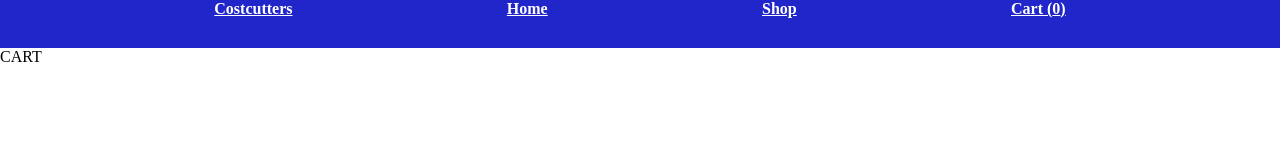
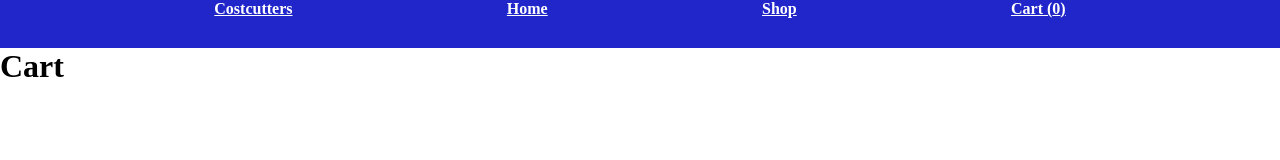
Before and after one commit to BamideleAdewuyi/ShoppingCart, a React (Vite) app: page /cart in a window 1280 px wide. Shown: the top 160 px of the page. Built offline with nearby package versions, Linux system fonts and the light colour scheme.

Commit message:
CartPage.jsx: Imported styles from CartPage.module.css

```diff
--- a/src/components/cartPage/cartPage.jsx
+++ b/src/components/cartPage/cartPage.jsx
@@ -1,9 +1,11 @@
 import { Link } from "react-router";
+import styles from "./CartPage.module.css"
 
 function Cart() {
     return (
         <div>
-            CART
+            <h1>Cart</h1>
+
         </div>
     )
 }
```
